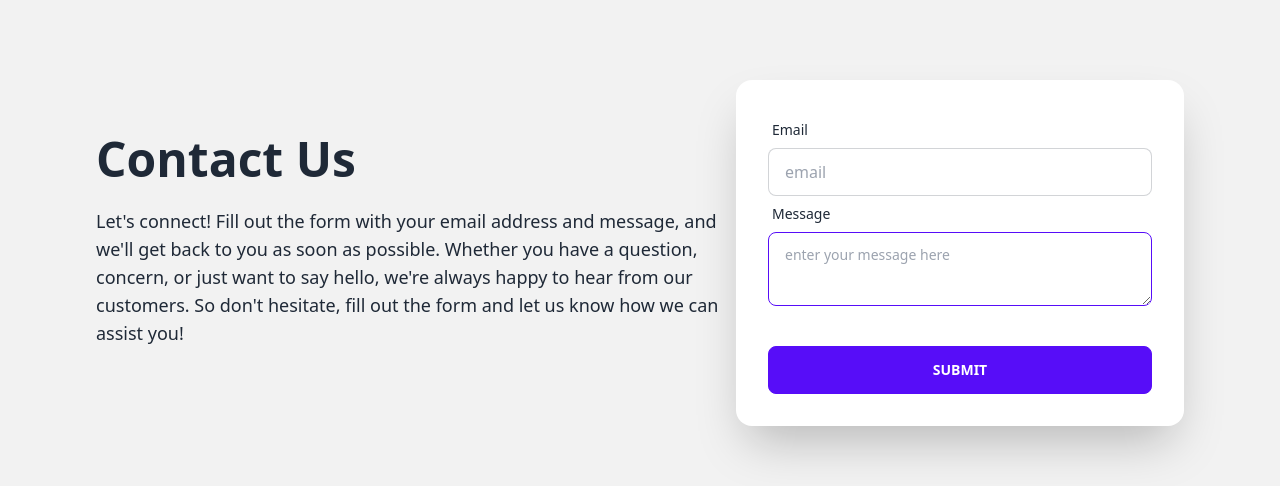
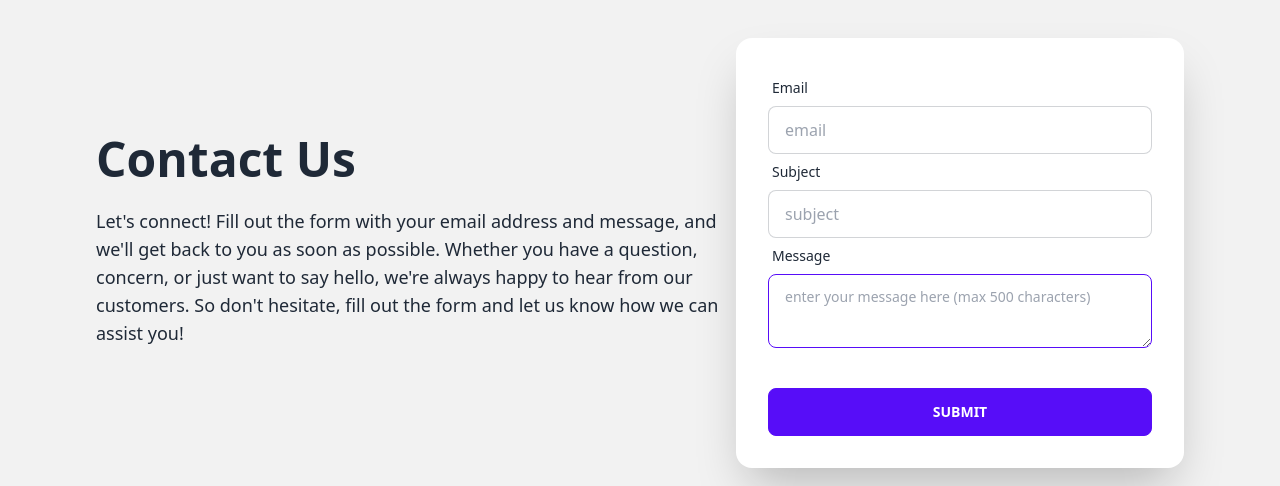
Before and after one commit to strato67/GPUs-R-Us, a React (Vite) app in the folder client/: page /contact in a window 1280 px wide. Shown: the part 211-697 px from the top of the page. Built offline with nearby package versions, Linux system fonts and the light colour scheme.

Commit message:
preparing contact page

```diff
--- a/client/src/Components/Contact/Contact.jsx
+++ b/client/src/Components/Contact/Contact.jsx
@@ -3,11 +3,29 @@ import SuccessNotification from "../Other/Success";
 
 export default function Contact() {
   const [formSubmitted, setFormSubmitted] = useState(false);
+  const [contactInfo, setContactInfo] = useState({
+    email: "",
+    subject: "",
+    message: "",
+  });
 
-  const handleSubmit = (e) => {
+  const handleKeyDown = (e) => {
+    e.target.style.height = 'inherit';
+    e.target.style.height = `${e.target.scrollHeight}px`;
+  };
+
+  const formHandler = (e) => {
+    const nextState = {
+      ...contactInfo,
+      [e.target.name]: e.target.value,
+    };
+    setContactInfo(nextState);
+  };
+
+  const formSubmit = (e) => {
     e.preventDefault();
     setFormSubmitted(true);
-    console.log(e.target);
+    console.log(contactInfo);
   };
 
   return (
@@ -30,7 +48,7 @@ export default function Contact() {
           </div>
           <div className="card flex-shrink-0 w-full max-w-md shadow-2xl bg-base-100">
             <div className="card-body">
-              <form onSubmit={handleSubmit} method="post">
+              <form onSubmit={formSubmit} method="post">
                 <div className="form-control">
                   <label className="label">
                     <span className="label-text">Email</span>
@@ -40,6 +58,23 @@ export default function Contact() {
                     placeholder="email"
                     className="input input-bordered"
                     required={true}
+                    name="email"
+                    value={contactInfo.email}
+                    onChange={formHandler}
+                  />
+                </div>
+                <div className="form-control">
+                  <label className="label">
+                    <span className="label-text">Subject</span>
+                  </label>
+                  <input
+                    type="text"
+                    placeholder="subject"
+                    className="input input-bordered"
+                    required={true}
+                    name="subject"
+                    value={contactInfo.subject}
+                    onChange={formHandler}
                   />
                 </div>
                 <div className="form-control">
@@ -48,8 +83,13 @@ export default function Contact() {
                   </label>
                   <textarea
                     className="textarea textarea-primary"
-                    placeholder="enter your message here"
+                    placeholder="enter your message here (max 500 characters)"
                     required={true}
+                    name="message"
+                    value={contactInfo.message}
+                    onChange={formHandler}
+                    maxLength="500"
+                    onKeyDown={handleKeyDown}
                   ></textarea>
                   <label className="label"></label>
                 </div>
--- /dev/null
+++ b/client/src/Hooks/useContact.jsx
@@ -0,0 +1,34 @@
+import { useState } from "react";
+import { useNavigate } from "react-router-dom";
+import useAuthContext from "./useAuthContext";
+
+export default function useContact() {
+  const [error, setError] = useState(null);
+  const [loading, setLoading] = useState(null);
+  const { dispatch } = useAuthContext();
+  const navigate = useNavigate();
+
+  const sendMessage = async (userInfo) => {
+    setLoading(true);
+    setError(null);
+    const response = await fetch("api/contact", {
+      method: "POST",
+      headers: { "Content-Type": "application/json" },
+      body: JSON.stringify(userInfo),
+    });
+
+    const json = await response.json();
+
+    if (!response.ok) {
+      setLoading(false);
+      setError(json.error);
+    }
+    if (response.ok) {
+      localStorage.setItem("user", JSON.stringify(json));
+      dispatch({ type: "LOGIN", payload: json });
+      setLoading(false);
+      navigate("/");
+    }
+  };
+  return { sendMessage, loading, error };
+}
```
Also changed, not shown: 2 other files (tests, documents, lock files or other folders).
